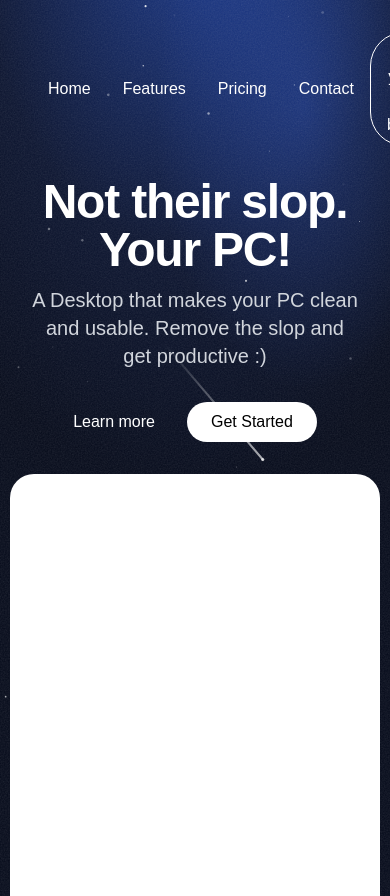
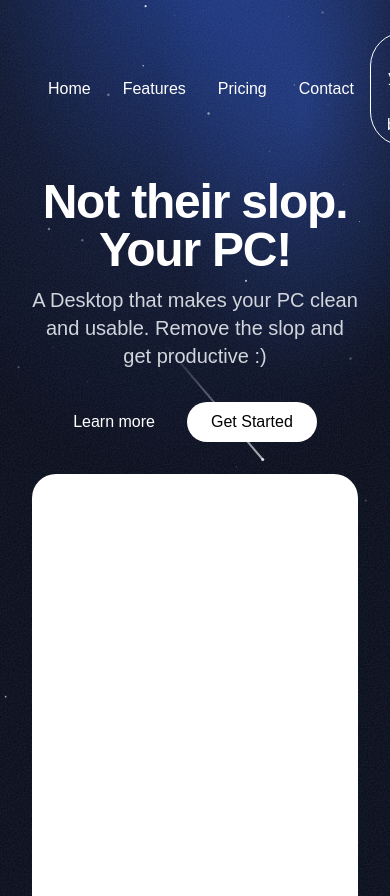
Before and after one commit to AlpineShell/shell, a Next.js app in the folder apps/web/: page / in a window 390 px wide. Built offline with nearby package versions, Linux system fonts and the light colour scheme; a web font is replaced by a local one.

Commit message:
Wrap white panel in container and add padding
Replace the single wide div (w-19/20) with a centered container wrapper (container mx-auto px-8) and move the height and rounded classes into an inner div. This centers the white panel, adds horizontal padding, and improves responsiveness/layout.

```diff
--- a/apps/web/src/app/page.tsx
+++ b/apps/web/src/app/page.tsx
@@ -45,7 +45,9 @@ export default function Home() {
               <button className="py-2 px-6 text-black bg-white rounded-full">Get Started</button>
             </div>
           </div>
-          <div className="mx-auto h-[50vh] w-19/20 shrink-0 rounded-t-3xl bg-white text-black" />
+          <div className="container mx-auto px-8 shrink-0">
+            <div className="h-[50vh] rounded-t-3xl bg-white text-black" />
+          </div>
         </div>
       </section>
     </main>
```
